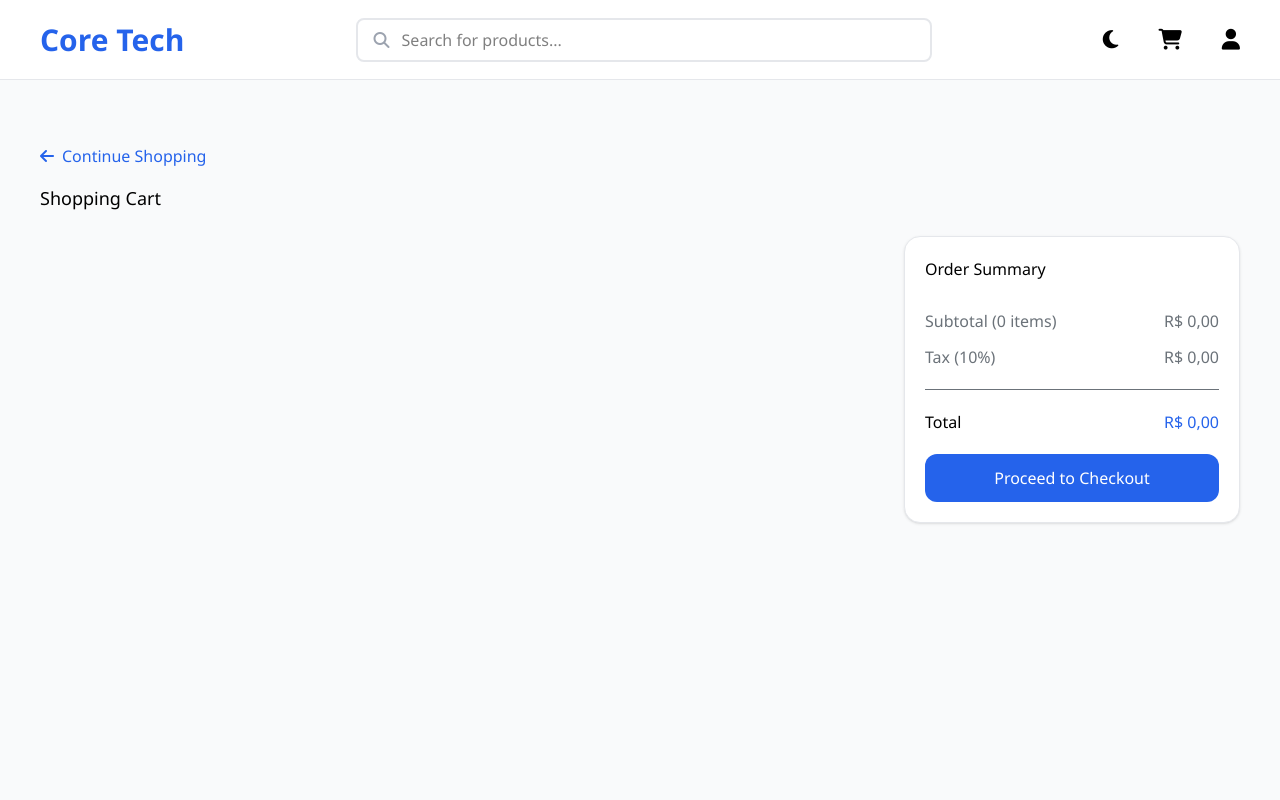
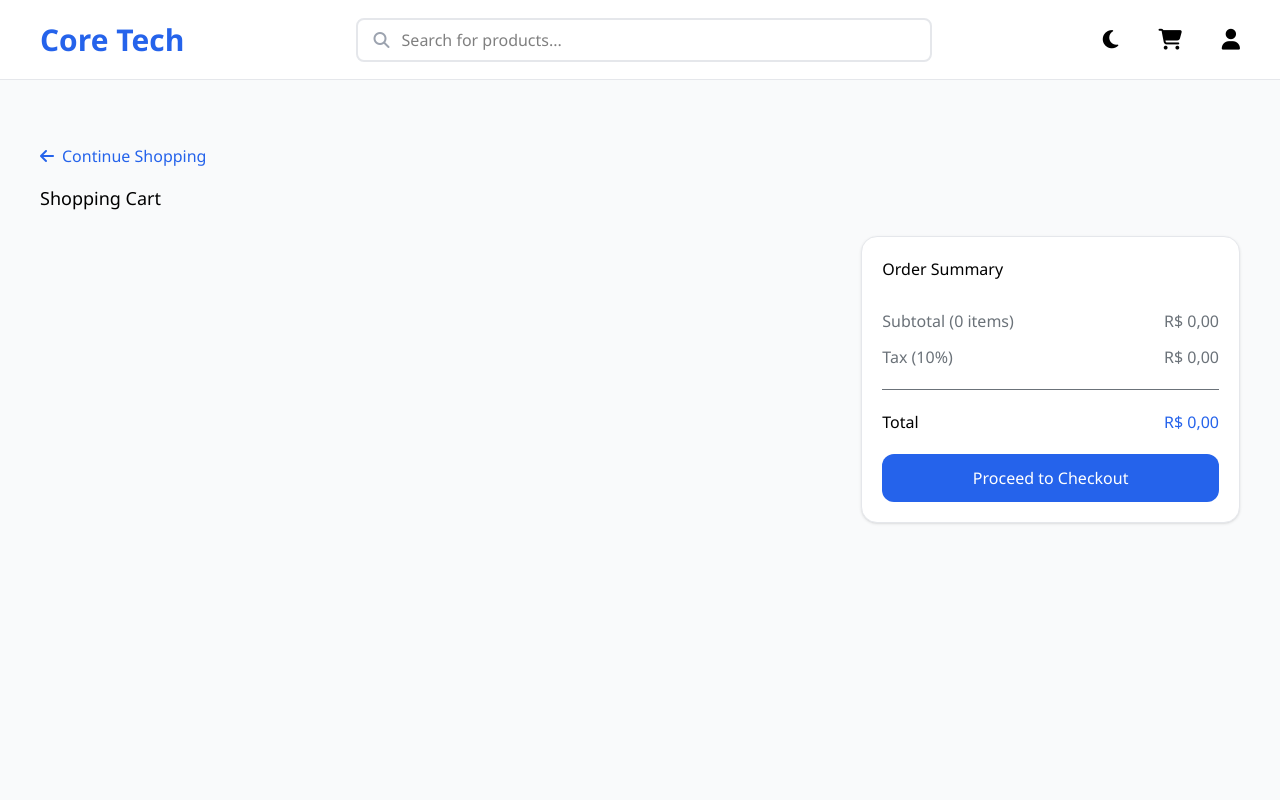
Before and after one commit to ViniAvemaria/coretech-project-frontend, a React (Vite) app: page /cart in a window 1280 px wide. Shown: the top 800 px of the page. Built offline with nearby package versions, Linux system fonts and the light colour scheme.

Commit message:
fix: change cart to grid and product page text size

```diff
--- a/src/pages/Cart.jsx
+++ b/src/pages/Cart.jsx
@@ -20,13 +20,13 @@ const Cart = () => {
                 </Link>
                 <h2 className="text-lg">Shopping Cart</h2>
             </div>
-            <div className="flex justify-between">
-                <div className="w-[68%] flex flex-col gap-6">
+            <div className="grid grid-cols-3 gap-8">
+                <div className="col-span-2 flex flex-col gap-6">
                     {cartArray.map((product) => (
                         <ItemCard key={product.id} product={product} />
                     ))}
                 </div>
-                <div className="flex flex-col gap-3 sticky top-26 h-fit w-[28%] p-5 bg-card dark:bg-card-dark border border-border dark:border-border-dark rounded-2xl text-primary-text dark:text-primary-text-dark shadow-sm">
+                <div className="flex flex-col gap-3 sticky top-26 h-fit p-5 bg-card dark:bg-card-dark border border-border dark:border-border-dark rounded-2xl text-primary-text dark:text-primary-text-dark shadow-sm">
                     <p className="mb-4">Order Summary</p>
                     <div className="flex justify-between text-muted-text-dark dark:text-muted-text">
                         <p>
--- a/src/pages/Product.jsx
+++ b/src/pages/Product.jsx
@@ -3,7 +3,6 @@ import { useLocation } from "react-router-dom";
 import { Link } from "react-router-dom";
 import { formatMoney } from "../utils/formatMoney";
 import { useCart } from "../contexts/CartContext";
-
 const Product = () => {
     const { addToCart } = useCart();
     const { state } = useLocation();
@@ -57,11 +56,11 @@ const Product = () => {
                     ref={contentRef}
                     className="flex flex-col w-1/2 h-fit gap-6 bg-header dark:bg-header-dark border border-border dark:border-border-dark rounded-2xl p-8"
                 >
-                    <p className="text-lg">
+                    <p className="">
                         <i className="fa-solid fa-star mr-2 text-yellow-400"></i>
                         {product.rating}
                     </p>
-                    <p className="text-lg">{product.name}</p>
+                    <p className="">{product.name}</p>
 
                     <p className="text-xl text-brand">{formatMoney(product.price)}</p>
 
```
